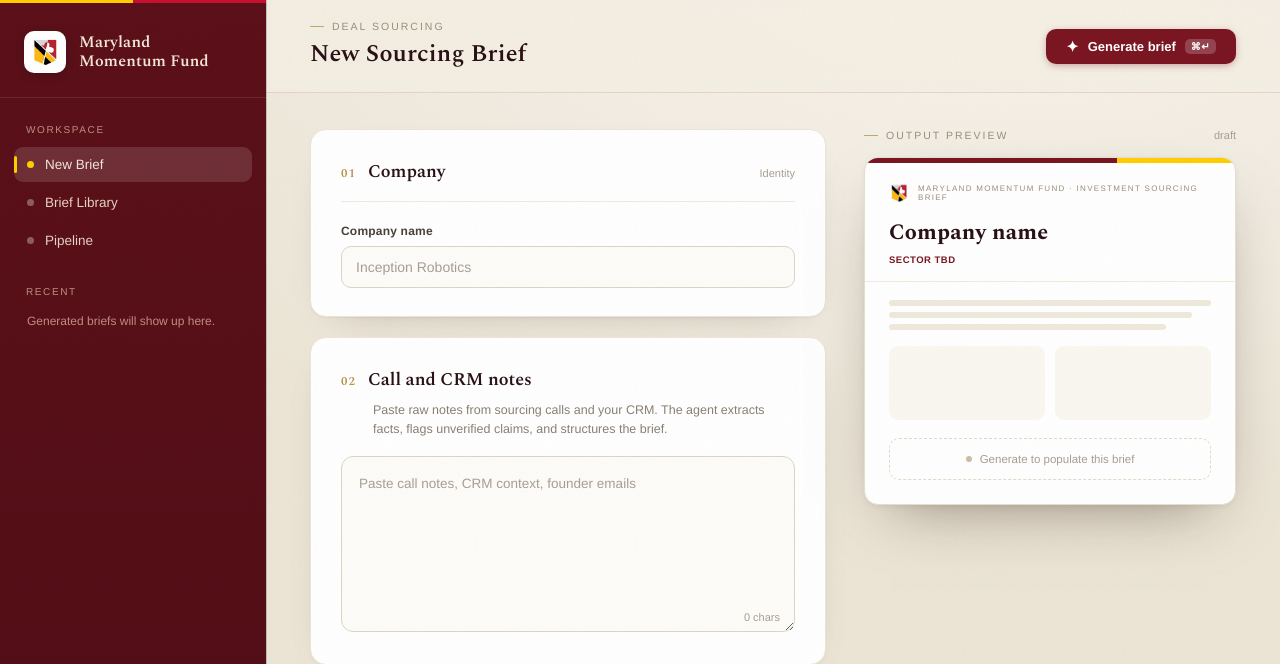
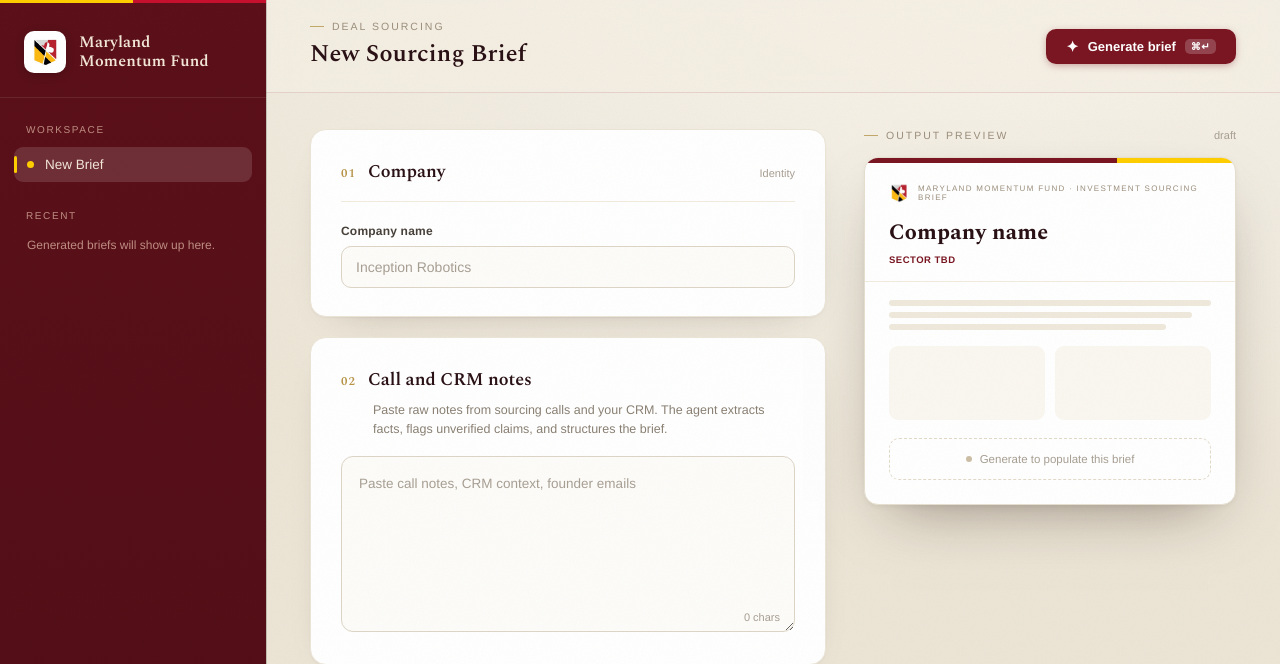
Before and after one commit to kennethyeaher/mmf-onepager-agent, a Flask app: page / in a window 1280 px wide. Shown: the top 664 px of the page. Run offline with Flask 3, Linux system fonts and the light colour scheme.

Commit message:
remove unbuilt nav links

```diff
--- a/templates/index.html
+++ b/templates/index.html
@@ -21,11 +21,9 @@
         <div class="brand_name"><span>Maryland</span><span>Momentum Fund</span></div>
       </div>
 
-      <nav class="nav">
+     <nav class="nav">
         <div class="nav_label">Workspace</div>
         <div class="nav_item active"><span class="nav_dot"></span> New Brief</div>
-        <div class="nav_item"><span class="nav_dot"></span> Brief Library</div>
-        <div class="nav_item"><span class="nav_dot"></span> Pipeline</div>
       </nav>
 
       <div class="recent">
```
